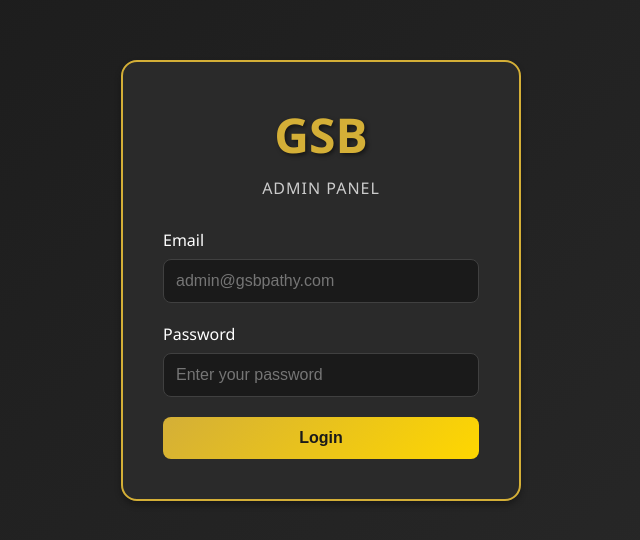
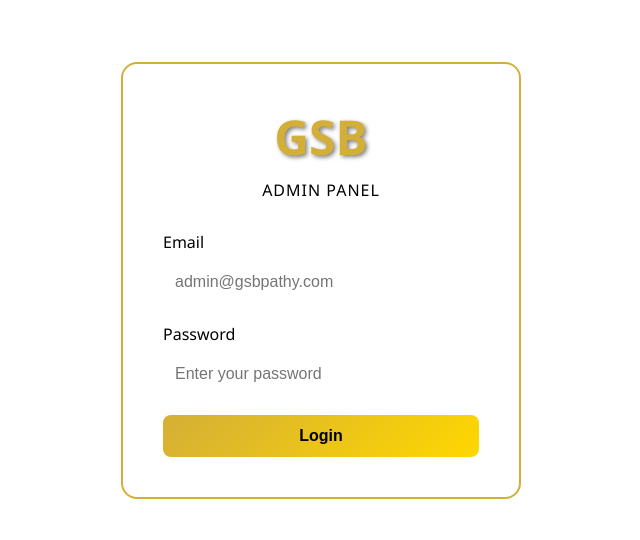
Before and after one commit to rj8b0000/GSB_Admin_Backend, a React (Vite) app in the folder admin-frontend/: page / in a window 1280 px wide. Shown: the part 120-660 px from the top of the page, without its empty margins (319-959 px from the left). Built offline with nearby package versions, Linux system fonts and the light colour scheme.

Commit message:
Add light theme variables to CSS
cgen-9e02891a6bff44428f7f56c7b969079a

```diff
--- a/admin-frontend/src/App.css
+++ b/admin-frontend/src/App.css
@@ -4,15 +4,33 @@
   --secondary-gold: #ffd700;
   --dark-gold: #b8860b;
   --light-gold: #f5e6a0;
+  --accent-green: #22c55e;
+  --accent-yellow: #fbbf24;
+  --accent-red: #ef4444;
+}
+
+/* Dark Theme (Default) */
+.dark-theme {
   --background-dark: #1a1a1a;
   --background-light: #2a2a2a;
   --text-white: #ffffff;
   --text-gray: #cccccc;
-  --accent-green: #22c55e;
-  --accent-yellow: #fbbf24;
-  --accent-red: #ef4444;
   --border-color: #404040;
   --shadow: 0 4px 6px rgba(0, 0, 0, 0.3);
+  --card-bg: #2a2a2a;
+  --input-bg: #1a1a1a;
+}
+
+/* Light Theme */
+.light-theme {
+  --background-dark: #f8f9fa;
+  --background-light: #ffffff;
+  --text-white: #1a1a1a;
+  --text-gray: #6c757d;
+  --border-color: #dee2e6;
+  --shadow: 0 4px 6px rgba(0, 0, 0, 0.1);
+  --card-bg: #ffffff;
+  --input-bg: #f8f9fa;
 }
 
 * {
```
